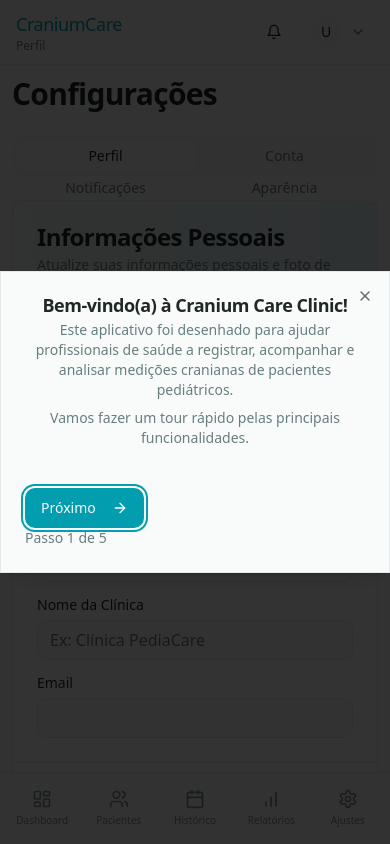
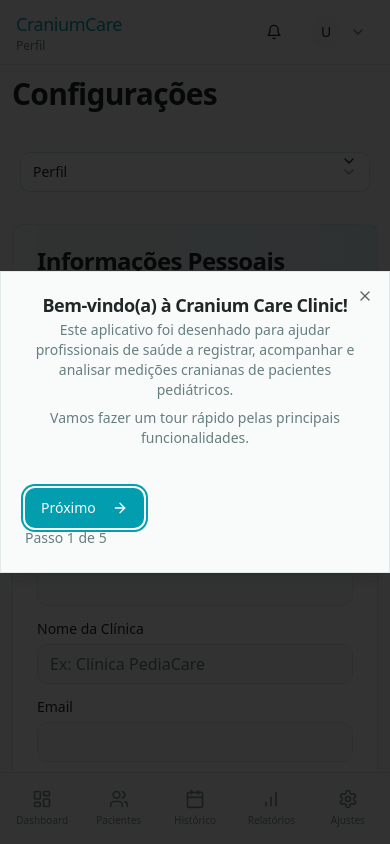
Before and after one commit to mktfun/cranium-care-clinic-04, a React (Vite) app: page /perfil in a window 390 px wide. Built offline with nearby package versions, Linux system fonts and the light colour scheme.

Commit message:
Refactor: Use list-based select component
Replace the tab-based navigation with a list-based select component for mobile configurations.

```diff
--- /dev/null
+++ b/src/components/configuracoes/ConfiguracoesTab.tsx
@@ -0,0 +1,38 @@
+
+import React from "react";
+import { ConfiguracoesSelect } from "./ConfiguracoesSelect";
+import { useMediaQuery } from "@/hooks/use-media-query";
+
+interface ConfiguracoesTabProps {
+  value: string;
+  onChange: (value: string) => void;
+}
+
+export function ConfiguracoesTab({ value, onChange }: ConfiguracoesTabProps) {
+  const isMobile = useMediaQuery("(max-width: 768px)");
+
+  // Opções para o select
+  const options = [
+    { value: "perfil", label: "Perfil" },
+    { value: "conta", label: "Conta" },
+    { value: "notificacoes", label: "Notificações" },
+    { value: "aparencia", label: "Aparência" },
+    { value: "colaboradores", label: "Colaboradores" }
+  ];
+
+  if (isMobile) {
+    return (
+      <div className="p-2">
+        <ConfiguracoesSelect
+          label=""
+          value={value}
+          options={options}
+          onChange={onChange}
+          className="w-full"
+        />
+      </div>
+    );
+  }
+
+  return null; // Em desktop, usamos a TabsList normal
+}
--- /dev/null
+++ b/src/hooks/use-media-query.ts
@@ -0,0 +1,20 @@
+
+import { useState, useEffect } from "react";
+
+export function useMediaQuery(query: string): boolean {
+  const [matches, setMatches] = useState(false);
+
+  useEffect(() => {
+    const media = window.matchMedia(query);
+    if (media.matches !== matches) {
+      setMatches(media.matches);
+    }
+
+    const listener = () => setMatches(media.matches);
+    media.addEventListener("change", listener);
+
+    return () => media.removeEventListener("change", listener);
+  }, [matches, query]);
+
+  return matches;
+}
--- a/src/pages/Configuracoes.tsx
+++ b/src/pages/Configuracoes.tsx
@@ -1,4 +1,3 @@
-
 import { useState, useEffect, useRef } from "react";
 import {
   Card,
@@ -22,6 +21,8 @@ import { Loader2, Download, UserPlus, UserMinus, Check, X, UserX, Mail, Shield,
 import { Table, TableBody, TableCell, TableHead, TableHeader, TableRow } from "@/components/ui/table";
 import AparenciaTab from "@/components/configuracoes/AparenciaTab";
 import { useNavigate } from "react-router-dom";
+import { ConfiguracoesTab } from "@/components/configuracoes/ConfiguracoesTab";
+import { useMediaQuery } from "@/hooks/use-media-query";
 
 interface Usuario {
   id: string;
@@ -89,6 +90,8 @@ export default function Configuracoes() {
   const fileInputRef = useRef<HTMLInputElement>(null);
   const [avatarUrl, setAvatarUrl] = useState<string | null>(null);
   const navigate = useNavigate();
+  const isMobile = useMediaQuery("(max-width: 768px)");
+  const [activeTab, setActiveTab] = useState("perfil");
 
   // Estados para colaboradores - usando mock data
   const [colaboradores, setColaboradores] = useState<Colaborador[]>([]);
@@ -598,14 +601,18 @@ export default function Configuracoes() {
     <div className="space-y-6 animate-fade-in">
       <h2 className="text-3xl font-bold tracking-tight">Configurações</h2>
 
-      <Tabs defaultValue="perfil" className="space-y-6">
-        <TabsList className="grid grid-cols-2 md:grid-cols-5 w-full">
+      <Tabs value={activeTab} onValueChange={setActiveTab} className="space-y-6">
+        {isMobile ? (
+          <ConfiguracoesTab value={activeTab} onChange={setActiveTab} />
+        ) : (
+          <TabsList className="grid grid-cols-5 w-full">
             <TabsTrigger value="perfil">Perfil</TabsTrigger>
             <TabsTrigger value="conta">Conta</TabsTrigger>
             <TabsTrigger value="notificacoes">Notificações</TabsTrigger>
             <TabsTrigger value="aparencia">Aparência</TabsTrigger>
             <TabsTrigger value="colaboradores">Colaboradores</TabsTrigger>
           </TabsList>
+        )}
 
         <TabsContent value="perfil" className="space-y-6">
           <Card className="animate-fade-in">
```
Lines whose indentation alone changed are shown as unchanged.
